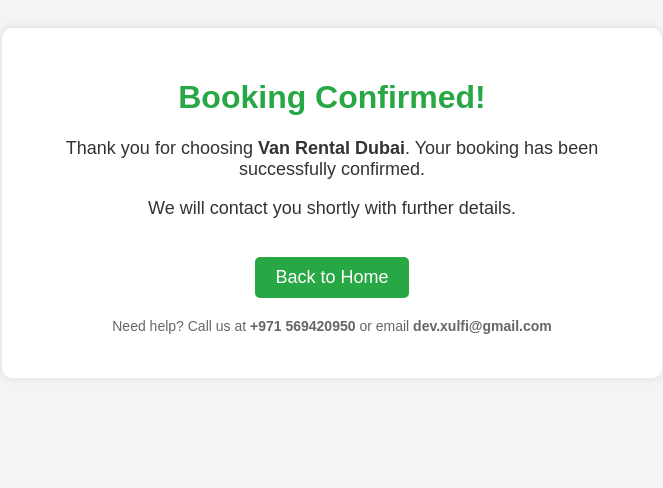
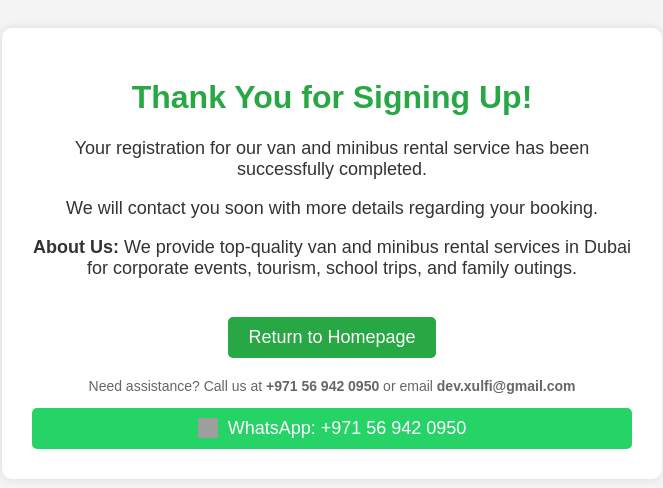
Before and after one commit to visiosoft/vanservice, a plain HTML site: page confirmation.html in a window 1280 px wide. Shown: the whole page, without its empty margins (308-971 px from the left). Drawn offline with Linux system fonts and the light colour scheme; grey boxes are pictures that could not be loaded.

Commit message:
Add files via upload

```diff
--- a/confirmation.html
+++ b/confirmation.html
@@ -3,8 +3,8 @@
 <head>
     <meta charset="UTF-8">
     <meta name="viewport" content="width=device-width, initial-scale=1.0">
-    <title>Booking Confirmation | Van Rental Dubai</title>
-<!-- Google tag (gtag.js) -->
+    <title>Confirmation Page | Van Rental Dubai</title>
+    <!-- Google tag (gtag.js) -->
 <script async src="https://www.googletagmanager.com/gtag/js?id=G-B6RD3SE3HV">
 </script>
 <script>
@@ -54,15 +54,36 @@
             font-size: 14px;
             color: #666;
         }
+        .whatsapp-button {
+            display: flex;
+            align-items: center;
+            justify-content: center;
+            background-color: #25D366;
+            color: white;
+            padding: 10px 15px;
+            border-radius: 5px;
+            text-decoration: none;
+            font-size: 18px;
+            margin-top: 10px;
+        }
+        .whatsapp-button img {
+            width: 20px;
+            height: 20px;
+            margin-right: 10px;
+        }
     </style>
 </head>
 <body>
     <div class="container">
-        <h1>Booking Confirmed!</h1>
-        <p>Thank you for choosing <strong>Van Rental Dubai</strong>. Your booking has been successfully confirmed.</p>
-        <p>We will contact you shortly with further details.</p>
-        <a href="/" class="btn">Back to Home</a>
-        <p class="footer">Need help? Call us at <strong>+971 569420950</strong> or email <strong>dev.xulfi@gmail.com</strong></p>
+        <h1>Thank You for Signing Up!</h1>
+        <p>Your registration for our van and minibus rental service has been successfully completed.</p>
+        <p>We will contact you soon with more details regarding your booking.</p>
+        <p><strong>About Us:</strong> We provide top-quality van and minibus rental services in Dubai for corporate events, tourism, school trips, and family outings.</p>
+        <a href="/" class="btn">Return to Homepage</a>
+        <p class="footer">Need assistance? Call us at <strong>+971 56 942 0950</strong> or email <strong>dev.xulfi@gmail.com</strong></p>
+        <a href="https://wa.me/971569420950" class="whatsapp-button" target="_blank">
+            <img src="https://upload.wikimedia.org/wikipedia/commons/6/6b/WhatsApp.svg" alt="WhatsApp Logo"> WhatsApp: +971 56 942 0950
+        </a>
     </div>
 </body>
 </html>
```
